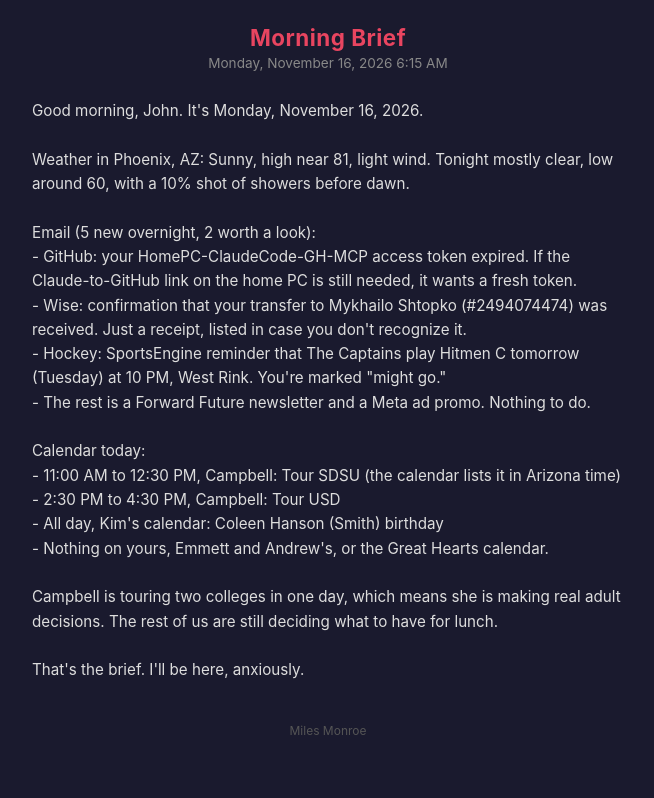
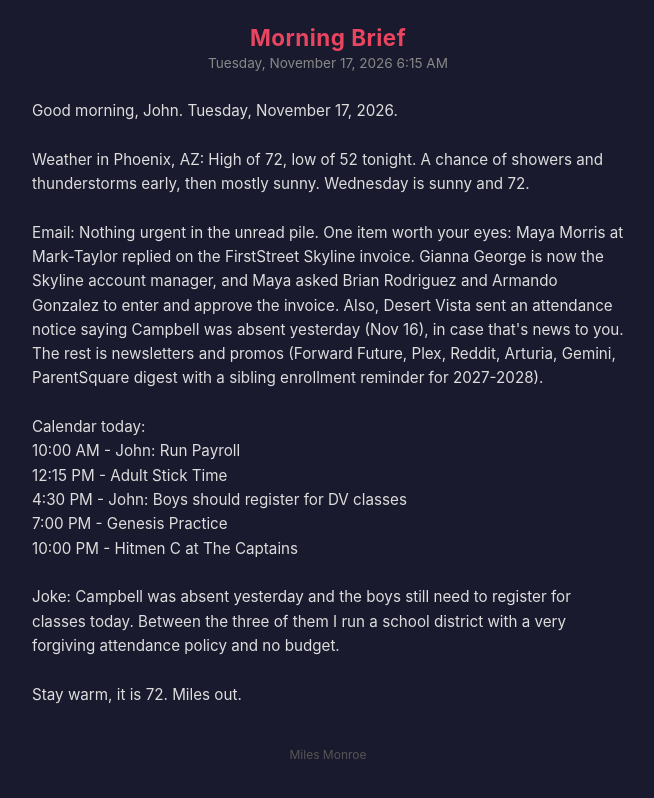
Before and after one commit to digitalx3d/miles-brief, a plain HTML site: page index.html in a window 1280 px wide. Shown: the whole page, without its empty margins (312-966 px from the left). Drawn offline with Linux system fonts and the light colour scheme.

Commit message:
Update morning brief 2026-11-17

```diff
--- a/index.html
+++ b/index.html
@@ -53,9 +53,9 @@
 <body>
   <div class="header">
     <h1>Morning Brief</h1>
-    <div class="date">Monday, November 16, 2026 6:15 AM</div>
+    <div class="date">Tuesday, November 17, 2026 6:15 AM</div>
   </div>
-  <div class="brief-content">Good morning, John. It's Monday, November 16, 2026.<br><br>Weather in Phoenix, AZ: Sunny, high near 81, light wind. Tonight mostly clear, low around 60, with a 10% shot of showers before dawn.<br><br>Email (5 new overnight, 2 worth a look):<br>- GitHub: your HomePC-ClaudeCode-GH-MCP access token expired. If the Claude-to-GitHub link on the home PC is still needed, it wants a fresh token.<br>- Wise: confirmation that your transfer to Mykhailo Shtopko (#2494074474) was received. Just a receipt, listed in case you don't recognize it.<br>- Hockey: SportsEngine reminder that The Captains play Hitmen C tomorrow (Tuesday) at 10 PM, West Rink. You're marked "might go."<br>- The rest is a Forward Future newsletter and a Meta ad promo. Nothing to do.<br><br>Calendar today:<br>- 11:00 AM to 12:30 PM, Campbell: Tour SDSU (the calendar lists it in Arizona time)<br>- 2:30 PM to 4:30 PM, Campbell: Tour USD<br>- All day, Kim's calendar: Coleen Hanson (Smith) birthday<br>- Nothing on yours, Emmett and Andrew's, or the Great Hearts calendar.<br><br>Campbell is touring two colleges in one day, which means she is making real adult decisions. The rest of us are still deciding what to have for lunch.<br><br>That's the brief. I'll be here, anxiously.</div>
+  <div class="brief-content">Good morning, John. Tuesday, November 17, 2026.<br><br>Weather in Phoenix, AZ: High of 72, low of 52 tonight. A chance of showers and thunderstorms early, then mostly sunny. Wednesday is sunny and 72.<br><br>Email: Nothing urgent in the unread pile. One item worth your eyes: Maya Morris at Mark-Taylor replied on the FirstStreet Skyline invoice. Gianna George is now the Skyline account manager, and Maya asked Brian Rodriguez and Armando Gonzalez to enter and approve the invoice. Also, Desert Vista sent an attendance notice saying Campbell was absent yesterday (Nov 16), in case that's news to you. The rest is newsletters and promos (Forward Future, Plex, Reddit, Arturia, Gemini, ParentSquare digest with a sibling enrollment reminder for 2027-2028).<br><br>Calendar today:<br>10:00 AM - John: Run Payroll<br>12:15 PM - Adult Stick Time<br>4:30 PM - John: Boys should register for DV classes<br>7:00 PM - Genesis Practice<br>10:00 PM - Hitmen C at The Captains<br><br>Joke: Campbell was absent yesterday and the boys still need to register for classes today. Between the three of them I run a school district with a very forgiving attendance policy and no budget.<br><br>Stay warm, it is 72. Miles out.</div>
   <div class="footer">Miles Monroe</div>
   <script>
     if ('serviceWorker' in navigator) {
```
